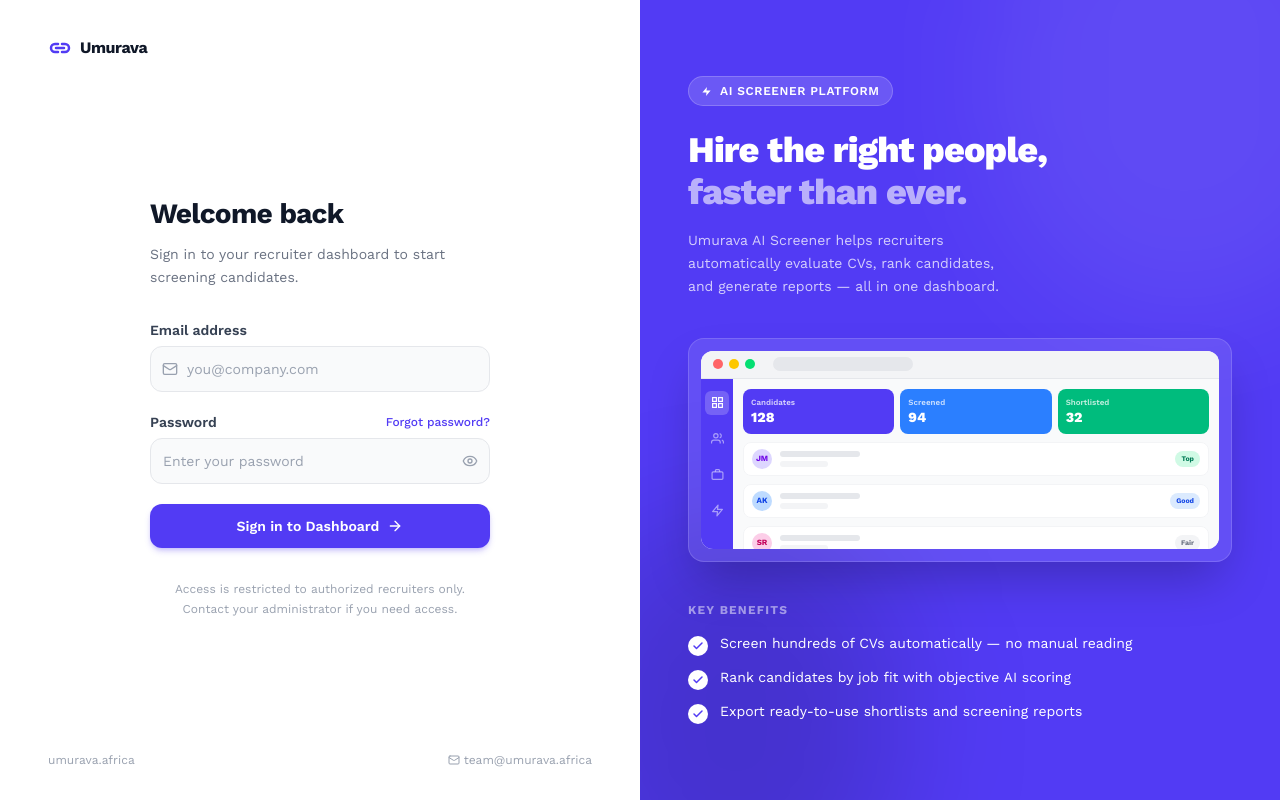
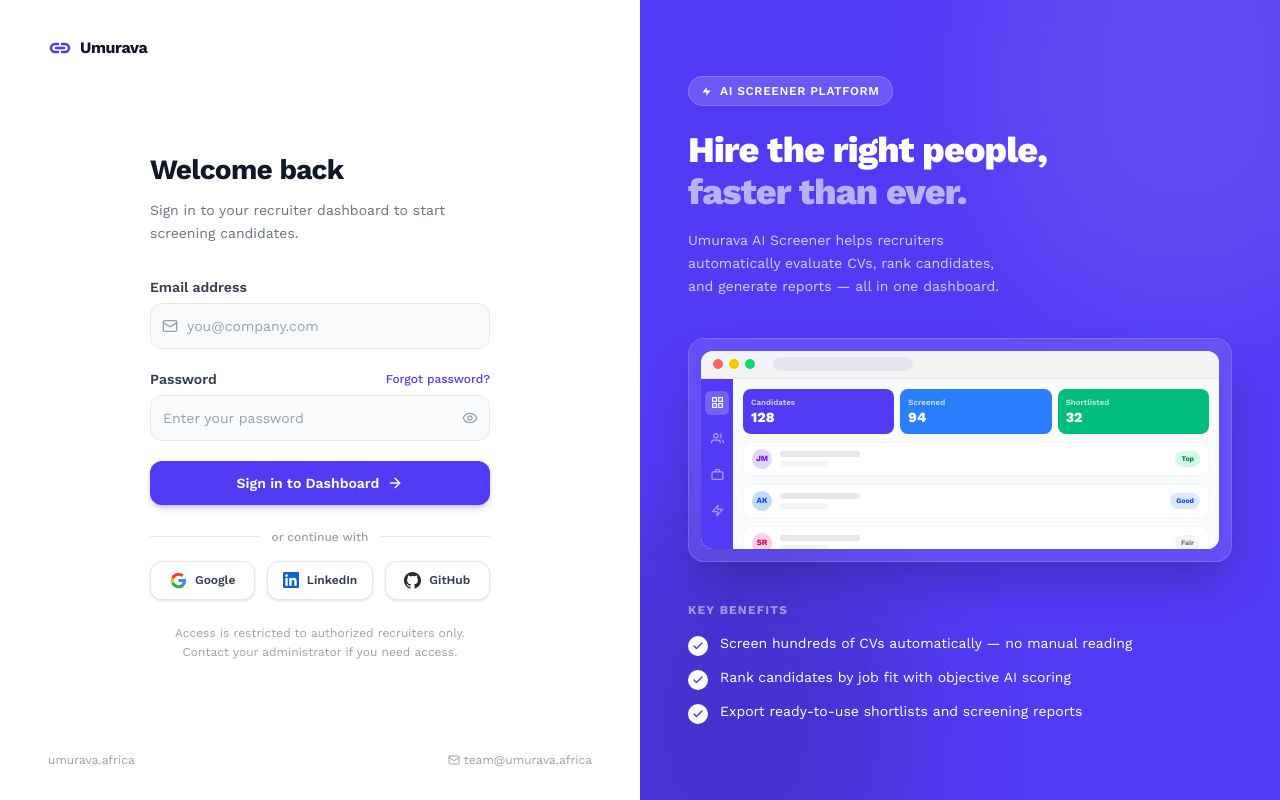
Before and after one commit to Josephat-S/umurava-screener, a Next.js app in the folder apps/frontend/: page /login in a window 1280 px wide. Built offline with nearby package versions, Linux system fonts and the light colour scheme; no server answers.

Commit message:
designing the login page for the AI screener

```diff
--- a/apps/frontend/app/login/page.tsx
+++ b/apps/frontend/app/login/page.tsx
@@ -125,7 +125,56 @@
               </button>
             </form>
 
-            <p className="mt-8 text-center text-xs text-gray-400 leading-relaxed">
+            {/* Divider */}
+            <div className="mt-6 flex items-center gap-3">
+              <div className="flex-1 h-px bg-gray-200" />
+              <span className="text-xs text-gray-400 font-medium shrink-0">or continue with</span>
+              <div className="flex-1 h-px bg-gray-200" />
+            </div>
+
+            {/* Social sign-in buttons */}
+            <div className="mt-4 grid grid-cols-3 gap-3">
+              {/* Google */}
+              <button
+                type="button"
+                className="flex items-center justify-center gap-2 py-2.5 px-3 border border-gray-200 rounded-xl bg-white hover:bg-gray-50 hover:border-gray-300 active:scale-[0.97] transition-all shadow-sm"
+                title="Sign in with Google"
+              >
+                <svg width="17" height="17" viewBox="0 0 24 24" fill="none">
+                  <path d="M22.56 12.25c0-.78-.07-1.53-.2-2.25H12v4.26h5.92c-.26 1.37-1.04 2.53-2.21 3.31v2.77h3.57c2.08-1.92 3.28-4.74 3.28-8.09z" fill="#4285F4"/>
+                  <path d="M12 23c2.97 0 5.46-.98 7.28-2.66l-3.57-2.77c-.98.66-2.23 1.06-3.71 1.06-2.86 0-5.29-1.93-6.16-4.53H2.18v2.84C3.99 20.53 7.7 23 12 23z" fill="#34A853"/>
+                  <path d="M5.84 14.09c-.22-.66-.35-1.36-.35-2.09s.13-1.43.35-2.09V7.07H2.18C1.43 8.55 1 10.22 1 12s.43 3.45 1.18 4.93l2.85-2.22.81-.62z" fill="#FBBC05"/>
+                  <path d="M12 5.38c1.62 0 3.06.56 4.21 1.64l3.15-3.15C17.45 2.09 14.97 1 12 1 7.7 1 3.99 3.47 2.18 7.07l3.66 2.84c.87-2.6 3.3-4.53 6.16-4.53z" fill="#EA4335"/>
+                </svg>
+                <span className="text-xs font-semibold text-gray-700">Google</span>
+              </button>
+
+              {/* LinkedIn */}
+              <button
+                type="button"
+                className="flex items-center justify-center gap-2 py-2.5 px-3 border border-gray-200 rounded-xl bg-white hover:bg-blue-50 hover:border-blue-200 active:scale-[0.97] transition-all shadow-sm"
+                title="Sign in with LinkedIn"
+              >
+                <svg width="16" height="16" viewBox="0 0 24 24" fill="#0A66C2">
+                  <path d="M20.447 20.452h-3.554v-5.569c0-1.328-.027-3.037-1.852-3.037-1.853 0-2.136 1.445-2.136 2.939v5.667H9.351V9h3.414v1.561h.046c.477-.9 1.637-1.85 3.37-1.85 3.601 0 4.267 2.37 4.267 5.455v6.286zM5.337 7.433a2.062 2.062 0 0 1-2.063-2.065 2.064 2.064 0 1 1 2.063 2.065zm1.782 13.019H3.555V9h3.564v11.452zM22.225 0H1.771C.792 0 0 .774 0 1.729v20.542C0 23.227.792 24 1.771 24h20.451C23.2 24 24 23.227 24 22.271V1.729C24 .774 23.2 0 22.222 0h.003z"/>
+                </svg>
+                <span className="text-xs font-semibold text-gray-700">LinkedIn</span>
+              </button>
+
+              {/* GitHub */}
+              <button
+                type="button"
+                className="flex items-center justify-center gap-2 py-2.5 px-3 border border-gray-200 rounded-xl bg-white hover:bg-gray-50 hover:border-gray-400 active:scale-[0.97] transition-all shadow-sm"
+                title="Sign in with GitHub"
+              >
+                <svg width="17" height="17" viewBox="0 0 24 24" fill="#24292F">
+                  <path d="M12 0C5.374 0 0 5.373 0 12c0 5.302 3.438 9.8 8.207 11.387.599.111.793-.261.793-.577v-2.234c-3.338.726-4.033-1.416-4.033-1.416-.546-1.387-1.333-1.756-1.333-1.756-1.089-.745.083-.729.083-.729 1.205.084 1.839 1.237 1.839 1.237 1.07 1.834 2.807 1.304 3.492.997.107-.775.418-1.305.762-1.604-2.665-.305-5.467-1.334-5.467-5.931 0-1.311.469-2.381 1.236-3.221-.124-.303-.535-1.524.117-3.176 0 0 1.008-.322 3.301 1.23A11.509 11.509 0 0 1 12 5.803c1.02.005 2.047.138 3.006.404 2.291-1.552 3.297-1.23 3.297-1.23.653 1.653.242 2.874.118 3.176.77.84 1.235 1.911 1.235 3.221 0 4.609-2.807 5.624-5.479 5.921.43.372.823 1.102.823 2.222v3.293c0 .319.192.694.801.576C20.566 21.797 24 17.3 24 12c0-6.627-5.373-12-12-12z"/>
+                </svg>
+                <span className="text-xs font-semibold text-gray-700">GitHub</span>
+              </button>
+            </div>
+
+            <p className="mt-6 text-center text-xs text-gray-400 leading-relaxed">
               Access is restricted to authorized recruiters only.<br />
               Contact your administrator if you need access.
             </p>
```
